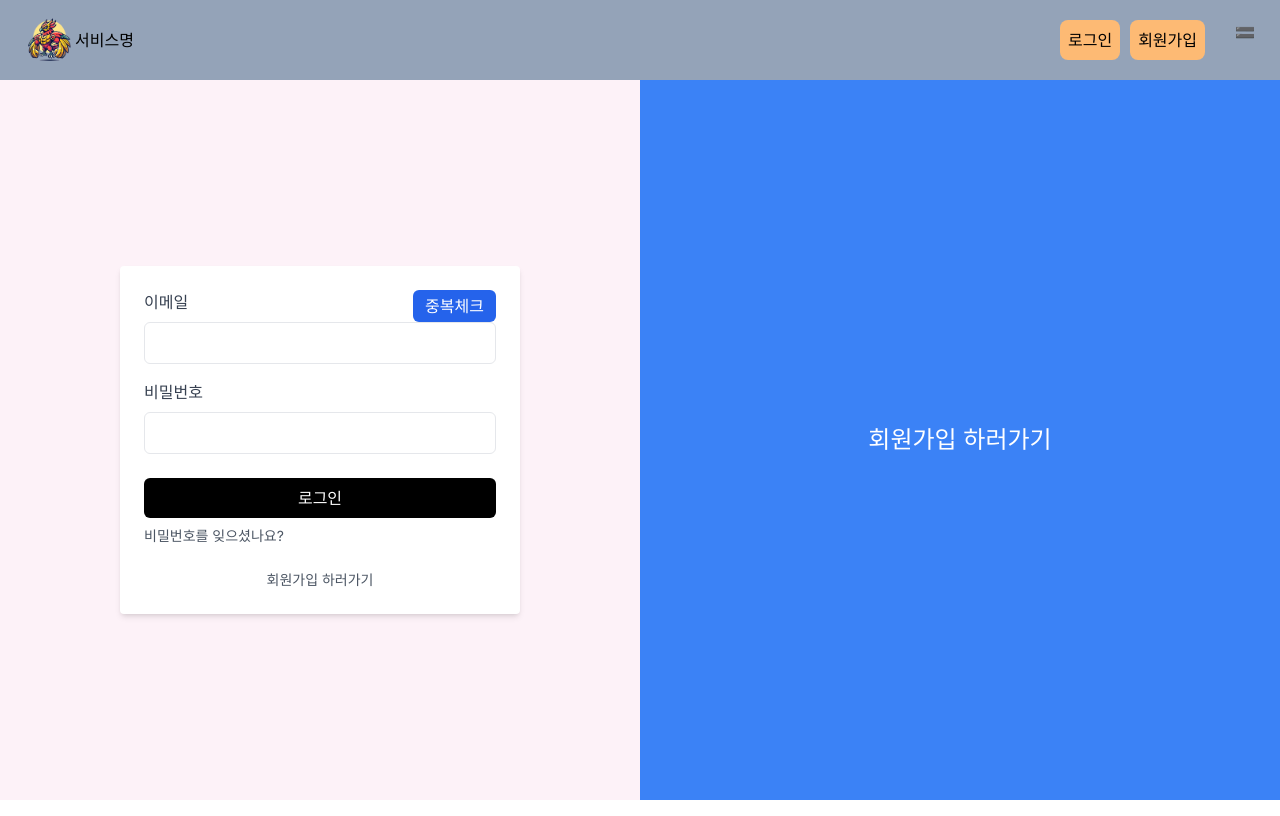
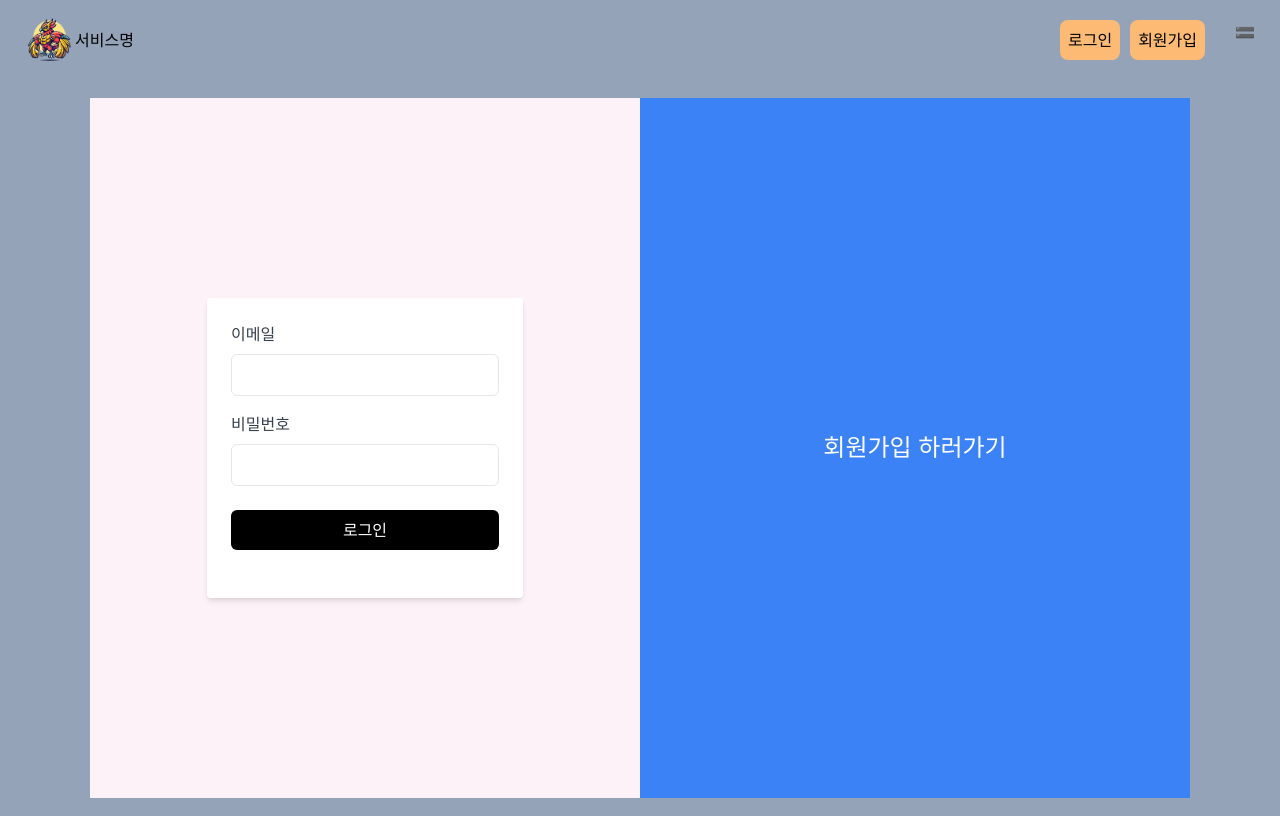
Before and after one commit to Frontend-ALPS-community/Nft-Market, a Next.js app: page /auth in a window 1280 px wide. Built offline with nearby package versions, Linux system fonts and the light colour scheme.

Commit message:
:art:로그인/회원가입 분리

```diff
--- a/src/app/auth/form/form.tsx
+++ /dev/null
@@ -1,94 +0,0 @@
-interface FormProps {
-  isSignup: boolean;
-  handleClick: () => void;
-}
-
-const Form: React.FC<FormProps> = ({ isSignup, handleClick }) => {
-  return (
-    <div
-      className={`flex-1 bg-pink-50 flex justify-center items-center transition-transform duration-500 ${isSignup ? 'translate-x-0 xl:translate-x-full' : ''}`}
-    >
-      <div className="w-full max-w-md p-4 sm:p-6">
-        <form className="bg-white p-4 sm:p-6 rounded shadow-md relative">
-          <div className="mb-4 relative ">
-            <label className="block text-gray-700">이메일</label>
-            <input
-              type="email"
-              className="w-full px-4 py-2 mt-2 border rounded-md focus:outline-none focus:ring-1 focus:ring-blue-600"
-            />{' '}
-            <button
-              type="button"
-              className="absolute  top-0 right-0  px-3 py-1 bg-blue-600 text-white rounded-md"
-            >
-              중복체크
-            </button>
-          </div>
-          <div className="mb-6 relative">
-            <label className="block text-gray-700">비밀번호</label>
-            <input
-              type="password"
-              className="w-full px-4 py-2 mt-2 border rounded-md focus:outline-none focus:ring-1 focus:ring-blue-600"
-            />
-          </div>
-          {isSignup && (
-            <>
-              <div className="mb-6 relative">
-                <label className="block text-gray-700">비밀번호 확인</label>
-                <input
-                  type="password"
-                  className="w-full px-4 py-2 mt-2 border rounded-md focus:outline-none focus:ring-1 focus:ring-blue-600"
-                />
-              </div>
-              <div className="mb-6 relative">
-                <label className="block text-gray-700">닉네임</label>
-                <input
-                  type="text"
-                  className="w-full px-4 py-2 mt-2 border rounded-md focus:outline-none focus:ring-1 focus:ring-blue-600"
-                />
-                <button
-                  type="button"
-                  className="absolute  top-0 right-0  px-3 py-1 bg-blue-600 text-white rounded-md"
-                >
-                  중복체크
-                </button>
-              </div>
-              <div className="mb-6">
-                <label className="inline-flex items-center">
-                  <input
-                    type="checkbox"
-                    className="form-checkbox h-5 w-5 text-gray-600"
-                  />
-                  <span className="ml-2 text-gray-700">레이블</span>
-                </label>
-                <div className="text-gray-500 text-sm">설명</div>
-              </div>
-            </>
-          )}
-          <div className="items-center">
-            <button
-              type="submit"
-              className="w-full px-4 py-2 bg-black text-white rounded-md"
-            >
-              {isSignup ? '회원가입' : '로그인'}
-            </button>
-            {!isSignup && (
-              <div className="mt-2 text-sm text-gray-600 hover:text-gray-900">
-                비밀번호를 잊으셨나요?
-              </div>
-            )}
-          </div>
-          <div className="mt-6 text-center">
-            <div
-              onClick={handleClick}
-              className="text-sm text-gray-600 hover:text-gray-900 cursor-pointer"
-            >
-              {isSignup ? '로그인 하러가기' : '회원가입 하러가기'}
-            </div>
-          </div>
-        </form>
-      </div>
-    </div>
-  );
-};
-
-export default Form;
--- /dev/null
+++ b/src/app/auth/form/login.tsx
@@ -0,0 +1,76 @@
+import React, { useState } from 'react';
+
+const Login: React.FC = () => {
+  const [email, setEmail] = useState<string>('');
+  const [password, setPassword] = useState<string>('');
+
+  const handleSubmit = (event: React.FormEvent<HTMLFormElement>) => {
+    event.preventDefault();
+
+    // FormData 객체 생성
+    const formData = new FormData();
+    // FormData에 데이터 추가
+    formData.append('email', email);
+    formData.append('password', password);
+
+    // FormData의 데이터 확인
+    formData.forEach((value, key) => {
+      console.log(key, value);
+    });
+
+    // 서버에 로그인 요청
+    fetch('주소', {
+      method: 'POST',
+      body: formData,
+    })
+      .then((response) => response.json())
+      .then((result) => {
+        console.log('응답:', result);
+      })
+      .catch((error) => {
+        console.error('오류 발생:', error);
+      });
+  };
+
+  return (
+    <div>
+      <div className="w-full max-w-md p-4 sm:p-6">
+        <form
+          className="bg-white p-4 sm:p-6 rounded shadow-md relative"
+          onSubmit={handleSubmit}
+        >
+          <div className="mb-4 relative">
+            <label className="block text-gray-700">이메일</label>
+            <input
+              type="email"
+              className="w-full px-4 py-2 mt-2 border rounded-md focus:outline-none focus:ring-1 focus:ring-blue-600"
+              value={email}
+              onChange={(e) => setEmail(e.target.value)}
+            />
+          </div>
+          <div className="mb-6 relative">
+            <label className="block text-gray-700">비밀번호</label>
+            <input
+              type="password"
+              className="w-full px-4 py-2 mt-2 border rounded-md focus:outline-none focus:ring-1 focus:ring-blue-600"
+              value={password}
+              onChange={(e) => setPassword(e.target.value)}
+            />
+          </div>
+
+          <div className="items-center">
+            <button
+              type="submit"
+              className="w-full px-4 py-2 bg-black text-white rounded-md"
+            >
+              로그인
+            </button>
+          </div>
+          <div className="mt-6 text-center"></div>
+        </form>
+      </div>
+    </div>
+  );
+};
+
+export default Login;
--- /dev/null
+++ b/src/app/auth/form/signup.tsx
@@ -0,0 +1,114 @@
+import React, { useState } from 'react';
+
+const Signup: React.FC = () => {
+  const [email, setEmail] = useState<string>('');
+  const [password, setPassword] = useState<string>('');
+  const [confirmPassword, setConfirmPassword] = useState<string>('');
+  const [nickname, setNickname] = useState<string>('');
+
+  const handleSubmit = (event: React.FormEvent<HTMLFormElement>) => {
+    event.preventDefault();
+    // 폼 제출 로직
+
+    if (password !== confirmPassword) {
+      alert('비밀번호가 일치하지 않습니다!!!');
+      return;
+    }
+    // FormData 객체 생성
+    const formData = new FormData();
+    // FormData에 데이터 추가
+    formData.append('email', email);
+    formData.append('password', password);
+    formData.append('nickname', nickname);
+
+    // FormData의 데이터 확인
+    formData.forEach((value, key) => {
+      console.log(key, value);
+    });
+
+    //요청 로직
+    fetch('주소', {
+      method: 'POST',
+      body: formData,
+    })
+      .then((response) => response.json())
+      .then((result) => {
+        console.log('응답:', result);
+      })
+      .catch((error) => {
+        console.error('오류 발생:', error);
+      });
+  };
+
+  return (
+    <div className="w-full max-w-md p-4 sm:p-6">
+      <form
+        className="bg-white p-4 sm:p-6 rounded shadow-md relative"
+        onSubmit={handleSubmit}
+      >
+        <div className="mb-4 relative">
+          <label className="block text-gray-700">이메일</label>
+          <input
+            type="email"
+            className="w-full px-4 py-2 mt-3 border rounded-md focus:outline-none focus:ring-1 focus:ring-blue-600"
+            value={email}
+            onChange={(e) => setEmail(e.target.value)}
+          />
+          <button
+            type="button"
+            className="absolute top-0 right-0 px-3 py-1 bg-blue-500 hover:bg-blue-700 text-white rounded-md"
+          >
+            중복체크
+          </button>
+        </div>
+
+        <div className="mb-6 relative">
+          <label className="block text-gray-700">비밀번호</label>
+          <input
+            type="password"
+            className="w-full px-4 py-2 mt-2 border rounded-md focus:outline-none focus:ring-1 focus:ring-blue-600"
+            value={password}
+            onChange={(e) => setPassword(e.target.value)}
+          />
+        </div>
+
+        <div className="mb-6 relative">
+          <label className="block text-gray-700">비밀번호 확인</label>
+          <input
+            type="password"
+            className="w-full px-4 py-2 mt-2 border rounded-md focus:outline-none focus:ring-1 focus:ring-blue-600"
+            value={confirmPassword}
+            onChange={(e) => setConfirmPassword(e.target.value)}
+          />
+        </div>
+
+        <div className="mb-6 relative">
+          <label className="block text-gray-700">닉네임</label>
+          <input
+            type="text"
+            className="w-full px-4 py-2 mt-3 border rounded-md focus:outline-none focus:ring-1 focus:ring-blue-600"
+            value={nickname}
+            onChange={(e) => setNickname(e.target.value)}
+          />
+          <button
+            type="button"
+            className="absolute top-0 right-0 px-3 py-1 bg-blue-500 hover:bg-blue-700 text-white rounded-md"
+          >
+            중복체크
+          </button>
+        </div>
+
+        <div className="items-center">
+          <button
+            type="submit"
+            className="w-full px-4 py-2 bg-black text-white rounded-md"
+          >
+            회원가입
+          </button>
+        </div>
+      </form>
+    </div>
+  );
+};
+
+export default Signup;
--- a/src/app/auth/page.tsx
+++ b/src/app/auth/page.tsx
@@ -1,28 +1,31 @@
 'use client';
 import { useState } from 'react';
-import Form from './form/form';
+import Login from './form/login';
+import Signup from './form/signup';
 
-const Page = () => {
+const Page: React.FC = () => {
   const [isSignup, setIsSignup] = useState(false);
 
-  const handleClick = () => {
+  const toggleForm = () => {
     setIsSignup(!isSignup);
   };
 
   return (
-    <>
-      <div className="flex sm:h-[calc(100vh-5rem)] h-[calc(100vh-4rem)] bg-slate-500  relative overflow-hidden">
-        <Form isSignup={isSignup} handleClick={handleClick} />
-        <div
-          onClick={handleClick}
-          className={`flex-1 md:w-1/2 bg-blue-500 text-white flex justify-center items-center transition-transform duration-500 ${isSignup ? '-translate-x-full' : ''}`}
-        >
-          <div className="text-2xl cursor-pointer">
-            {isSignup ? '로그인 하러가기' : '회원가입 하러가기'}
-          </div>
+    <div className="relative w-full h-[calc(100vh-8vh)] overflow-hidden flex justify-center items-center bg-slate-400">
+      <div
+        className={`w-[550px] h-[700px] transition-transform duration-500 transform ${isSignup ? 'translate-x-full' : ''} flex justify-center items-center bg-pink-50`}
+      >
+        {isSignup ? <Signup /> : <Login />}
+      </div>
+      <div
+        className={`w-[550px] h-[700px] bg-blue-500 text-white flex justify-center items-center cursor-pointer transition-transform duration-500 transform  ${isSignup ? '-translate-x-full' : ''} `}
+        onClick={toggleForm}
+      >
+        <div className="text-2xl">
+          {isSignup ? '로그인 하러가기' : '회원가입 하러가기'}
         </div>
       </div>
-    </>
+    </div>
   );
 };
 
```
